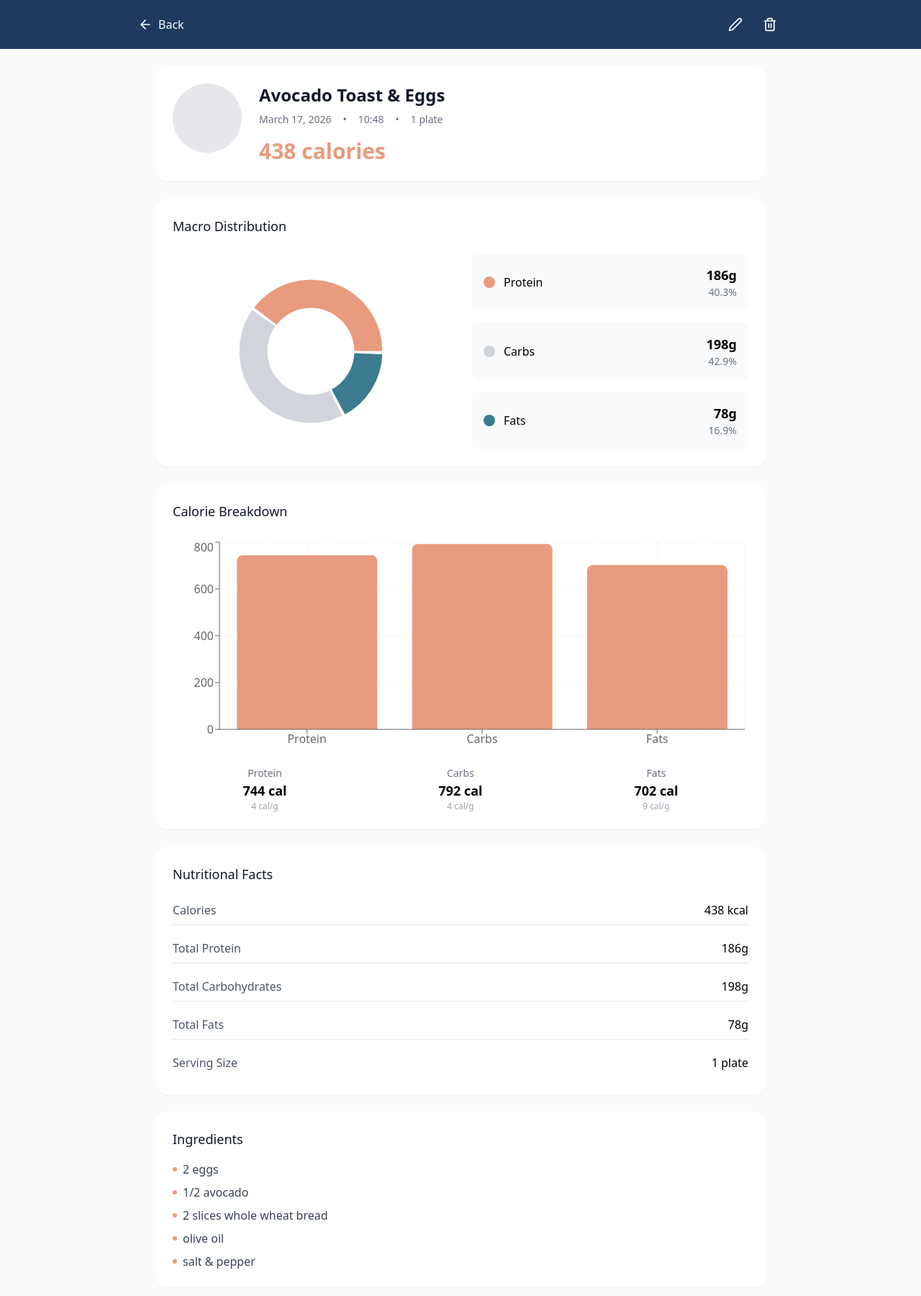
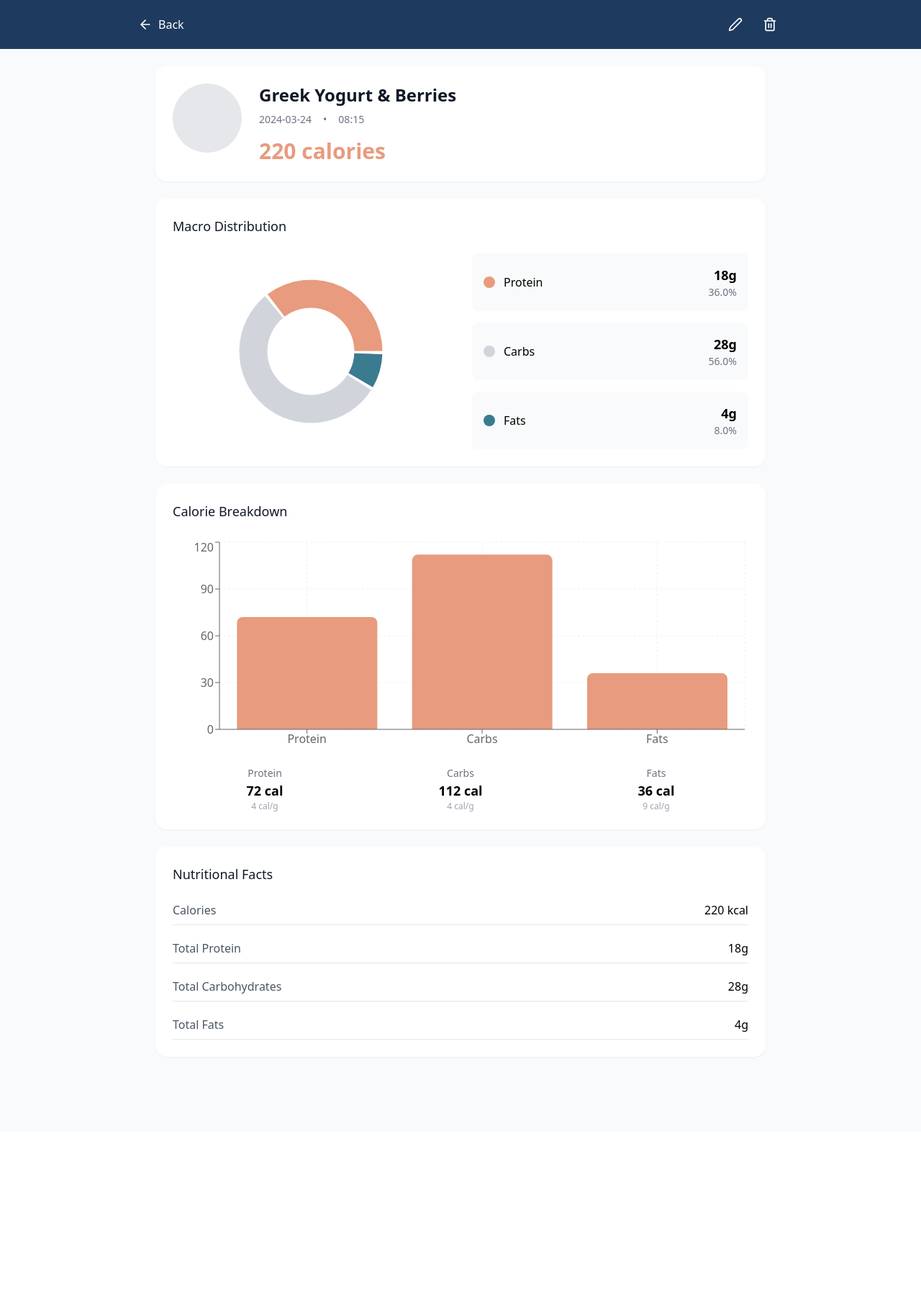
Before and after one commit to dariusp0p/balanced-frontend, a React (Vite) app: page /food/1 in a window 1280 px wide. Shown: the top 1800 px of the page at 72% size. After the commit the page ends 1572 px from the top, so only its background shows below. Built offline with nearby package versions, Linux system fonts and the light colour scheme.

Commit message:
feat: CRUD for food logs works

```diff
--- a/package.json
+++ b/package.json
@@ -24,7 +24,8 @@
     "react-dom": "^19.2.4",
     "react-router": "^7.13.2",
     "recharts": "^3.8.0",
-    "tailwind-merge": "^3.5.0"
+    "tailwind-merge": "^3.5.0",
+    "zod": "^4.3.6"
   },
   "devDependencies": {
     "@types/node": "^25.5.0",
--- a/src/components/food-detail-page.tsx
+++ b/src/components/food-detail-page.tsx
@@ -1,55 +1,39 @@
 import { useParams, useNavigate } from "react-router";
 import { ArrowLeft, Edit2, Trash2 } from "lucide-react";
-import { PieChart, Pie, Cell, ResponsiveContainer, BarChart, Bar, XAxis, YAxis, CartesianGrid, Tooltip } from "recharts";
-
-// Mock data - in a real app this would come from a database
-const foodData: Record<string, any> = {
-  "1": {
-    id: 1,
-    name: "Avocado Toast & Eggs",
-    time: "10:48",
-    date: "March 17, 2026",
-    calories: 438,
-    protein: 186,
-    carbs: 198,
-    fats: 78,
-    servingSize: "1 plate",
-    ingredients: ["2 eggs", "1/2 avocado", "2 slices whole wheat bread", "olive oil", "salt & pepper"],
-  },
-  "2": {
-    id: 2,
-    name: "Avocado Toast & Eggs",
-    time: "10:48",
-    date: "March 17, 2026",
-    calories: 438,
-    protein: 186,
-    carbs: 198,
-    fats: 78,
-    servingSize: "1 plate",
-    ingredients: ["2 eggs", "1/2 avocado", "2 slices whole wheat bread", "olive oil", "salt & pepper"],
-  },
-  "3": {
-    id: 3,
-    name: "Avocado Toast & Eggs",
-    time: "10:48",
-    date: "March 17, 2026",
-    calories: 438,
-    protein: 186,
-    carbs: 198,
-    fats: 78,
-    servingSize: "1 plate",
-    ingredients: ["2 eggs", "1/2 avocado", "2 slices whole wheat bread", "olive oil", "salt & pepper"],
-  },
-};
+import { useFoodLogs } from "../features/food/FoodLogContext";
+import {
+  PieChart,
+  Pie,
+  Cell,
+  ResponsiveContainer,
+  BarChart,
+  Bar,
+  XAxis,
+  YAxis,
+  CartesianGrid,
+  Tooltip,
+} from "recharts";
 
 export function FoodDetailPage() {
   const { id } = useParams();
   const navigate = useNavigate();
-  const food = foodData[id || "1"];
+  const { foodLogs, deleteFoodLog } = useFoodLogs();
+  const food = foodLogs.find((log) => log.id === Number(id));
 
   if (!food) {
     return <div>Food not found</div>;
   }
+
+  const handleDelete = () => {
+    if (window.confirm("Are you sure you want to delete this food log?")) {
+      deleteFoodLog(food.id);
+      navigate("/dashboard");
+    }
+  };
+
+  const handleEdit = () => {
+    navigate(`/log-food?edit=${food.id}`);
+  };
 
   // Calculate macro percentages and calories
   const totalMacroGrams = food.protein + food.carbs + food.fats;
@@ -87,10 +71,16 @@ export function FoodDetailPage() {
             <span>Back</span>
           </button>
           <div className="flex items-center gap-3">
-            <button className="p-2 hover:bg-white/10 rounded transition-colors">
+            <button
+              onClick={handleEdit}
+              className="p-2 hover:bg-white/10 rounded transition-colors"
+            >
               <Edit2 className="w-5 h-5" />
             </button>
-            <button className="p-2 hover:bg-white/10 rounded transition-colors">
+            <button
+              onClick={handleDelete}
+              className="p-2 hover:bg-white/10 rounded transition-colors"
+            >
               <Trash2 className="w-5 h-5" />
             </button>
           </div>
@@ -103,22 +93,26 @@ export function FoodDetailPage() {
           <div className="flex items-start gap-6">
             <div className="w-24 h-24 rounded-full bg-gray-200 flex-shrink-0" />
             <div className="flex-1">
-              <h1 className="text-2xl font-semibold text-gray-900 mb-2">{food.name}</h1>
+              <h1 className="text-2xl font-semibold text-gray-900 mb-2">
+                {food.name}
+              </h1>
               <div className="flex items-center gap-4 text-sm text-gray-500 mb-4">
                 <span>{food.date}</span>
                 <span>•</span>
                 <span>{food.time}</span>
-                <span>•</span>
-                <span>{food.servingSize}</span>
               </div>
-              <div className="text-3xl font-semibold text-[#E89B7E]">{food.calories} calories</div>
+              <div className="text-3xl font-semibold text-[#E89B7E]">
+                {food.calories} calories
+              </div>
             </div>
           </div>
         </div>
 
         {/* Macro Distribution Pie Chart */}
         <div className="bg-white rounded-2xl shadow-sm p-6">
-          <h2 className="text-lg font-medium text-gray-900 mb-6">Macro Distribution</h2>
+          <h2 className="text-lg font-medium text-gray-900 mb-6">
+            Macro Distribution
+          </h2>
           <div className="grid md:grid-cols-2 gap-8">
             <div className="flex items-center justify-center">
               <ResponsiveContainer width="100%" height={250}>
@@ -147,7 +141,9 @@ export function FoodDetailPage() {
                 </div>
                 <div className="text-right">
                   <div className="font-semibold text-lg">{food.protein}g</div>
-                  <div className="text-sm text-gray-500">{proteinPercentage}%</div>
+                  <div className="text-sm text-gray-500">
+                    {proteinPercentage}%
+                  </div>
                 </div>
               </div>
               <div className="flex items-center justify-between p-4 bg-gray-50 rounded-lg">
@@ -157,7 +153,9 @@ export function FoodDetailPage() {
                 </div>
                 <div className="text-right">
                   <div className="font-semibold text-lg">{food.carbs}g</div>
-                  <div className="text-sm text-gray-500">{carbsPercentage}%</div>
+                  <div className="text-sm text-gray-500">
+                    {carbsPercentage}%
+                  </div>
                 </div>
               </div>
               <div className="flex items-center justify-between p-4 bg-gray-50 rounded-lg">
@@ -176,7 +174,9 @@ export function FoodDetailPage() {
 
         {/* Calorie Breakdown Bar Chart */}
         <div className="bg-white rounded-2xl shadow-sm p-6">
-          <h2 className="text-lg font-medium text-gray-900 mb-6">Calorie Breakdown</h2>
+          <h2 className="text-lg font-medium text-gray-900 mb-6">
+            Calorie Breakdown
+          </h2>
           <ResponsiveContainer width="100%" height={300}>
             <BarChart data={barData}>
               <CartesianGrid strokeDasharray="3 3" stroke="#f0f0f0" />
@@ -207,7 +207,9 @@ export function FoodDetailPage() {
 
         {/* Nutritional Facts */}
         <div className="bg-white rounded-2xl shadow-sm p-6">
-          <h2 className="text-lg font-medium text-gray-900 mb-4">Nutritional Facts</h2>
+          <h2 className="text-lg font-medium text-gray-900 mb-4">
+            Nutritional Facts
+          </h2>
           <div className="space-y-3">
             <div className="flex justify-between py-2 border-b">
               <span className="text-gray-600">Calories</span>
@@ -225,24 +227,7 @@ export function FoodDetailPage() {
               <span className="text-gray-600">Total Fats</span>
               <span className="font-medium">{food.fats}g</span>
             </div>
-            <div className="flex justify-between py-2">
-              <span className="text-gray-600">Serving Size</span>
-              <span className="font-medium">{food.servingSize}</span>
-            </div>
           </div>
-        </div>
-
-        {/* Ingredients */}
-        <div className="bg-white rounded-2xl shadow-sm p-6">
-          <h2 className="text-lg font-medium text-gray-900 mb-4">Ingredients</h2>
-          <ul className="space-y-2">
-            {food.ingredients.map((ingredient: string, index: number) => (
-              <li key={index} className="flex items-center gap-2">
-                <div className="w-1.5 h-1.5 rounded-full bg-[#E89B7E]" />
-                <span className="text-gray-700">{ingredient}</span>
-              </li>
-            ))}
-          </ul>
         </div>
       </main>
     </div>
--- a/src/features/dashboard/DashboardPage.tsx
+++ b/src/features/dashboard/DashboardPage.tsx
@@ -11,7 +11,6 @@ import { useFoodLogs } from "../../features/food/FoodLogContext";
 
 export function DashboardPage() {
   const navigate = useNavigate();
-  const [showAddModal, setShowAddModal] = useState(false);
 
   const streakDays = 12; // Mock streak data
 
@@ -47,7 +46,7 @@ export function DashboardPage() {
             </div>
           </div>
         </div>
-        <div className="bg-white rounded-2xl shadow-sm p-6 md:p-8">
+        <div className="p-6 md:p-8">
           <FoodLogs
             foodLogs={foodLogs}
             onAdd={() => navigate("/log-food?mode=manual")}
--- a/src/features/dashboard/components/FoodLogItem.tsx
+++ b/src/features/dashboard/components/FoodLogItem.tsx
@@ -1,4 +1,5 @@
 import { Link } from "react-router";
+import { Trash2 } from "lucide-react";
 
 interface FoodLogItemProps {
   id: number;
@@ -8,6 +9,7 @@ interface FoodLogItemProps {
   protein: number;
   carbs: number;
   fats: number;
+  onDelete: (id: number) => void;
 }
 
 export function FoodLogItem({
@@ -18,7 +20,15 @@ export function FoodLogItem({
   protein,
   carbs,
   fats,
+  onDelete,
 }: FoodLogItemProps) {
+  const handleDelete = (e: React.MouseEvent) => {
+    e.preventDefault(); // Prevent navigation
+    if (window.confirm("Are you sure you want to delete this food log?")) {
+      onDelete(id);
+    }
+  };
+
   return (
     <Link to={`/food/${id}`}>
       <div className="bg-white rounded-lg p-4 flex items-center gap-4 shadow-sm hover:shadow-md transition-shadow cursor-pointer">
@@ -27,16 +37,13 @@ export function FoodLogItem({
 
         {/* Content */}
         <div className="flex-1">
-          <div className="flex items-start justify-between mb-2">
-            <div>
-              <h3 className="font-medium text-gray-900">{name}</h3>
-              <p className="text-sm text-gray-500">{time}</p>
-            </div>
-            <div className="text-orange font-medium">{calories} cals</div>
+          <div className="flex items-center gap-2 mb-2">
+            <h3 className="font-medium text-gray-900">{name}</h3>
+            <span className="text-orange font-medium">{calories} cals</span>
           </div>
-
+          <p className="text-sm text-gray-500">{time}</p>
           {/* Macros */}
-          <div className="flex gap-4 text-xs">
+          <div className="flex gap-4 text-xs mt-2">
             <div>
               <span className="font-medium text-gray-900">{protein}g</span>
               <span className="text-gray-400 ml-1">protein</span>
@@ -51,6 +58,13 @@ export function FoodLogItem({
             </div>
           </div>
         </div>
+        <button
+          onClick={handleDelete}
+          className="ml-2 p-2 rounded hover:bg-red-100 group"
+          title="Delete"
+        >
+          <Trash2 className="text-gray-400 group-hover:text-red-600 transition-colors" />
+        </button>
       </div>
     </Link>
   );
--- a/src/features/dashboard/components/FoodLogs.tsx
+++ b/src/features/dashboard/components/FoodLogs.tsx
@@ -1,4 +1,5 @@
 import { FoodLogItem } from "./FoodLogItem";
+import { useFoodLogs } from "../../food/FoodLogContext";
 
 interface FoodLogsProps {
   foodLogs: Array<{
@@ -14,6 +15,8 @@ interface FoodLogsProps {
 }
 
 export function FoodLogs({ foodLogs, onAdd }: FoodLogsProps) {
+  const { deleteFoodLog } = useFoodLogs();
+
   return (
     <div>
       <div className="flex items-center justify-between mb-6 md:mb-4 px-0 md:px-0">
@@ -24,9 +27,9 @@ export function FoodLogs({ foodLogs, onAdd }: FoodLogsProps) {
           add +
         </button>
       </div>
-      <div className="space-y-4 md:space-y-3">
+      <div className="space-y-4 md:space-y-3 display: flex flex-col gap-2">
         {foodLogs.map((log) => (
-          <FoodLogItem key={log.id} {...log} />
+          <FoodLogItem key={log.id} {...log} onDelete={deleteFoodLog} />
         ))}
       </div>
     </div>
--- a/src/features/food/LogFoodPage.tsx
+++ b/src/features/food/AddFoodLogPage.tsx
@@ -1,11 +1,21 @@
-import { useNavigate } from "react-router";
-import { useState } from "react";
+import { useNavigate, useLocation } from "react-router";
+import { useEffect, useState } from "react";
 import { format } from "date-fns";
 
 import { useFoodLogs } from "./FoodLogContext";
+import { foodLogSchema } from "./foodLogValidation";
 
 export function LogFoodPage() {
   const navigate = useNavigate();
+  const location = useLocation();
+  const params = new URLSearchParams(location.search);
+  const editId = params.get("edit");
+  const { foodLogs, addFoodLog, updateFoodLog } = useFoodLogs();
+  const foodToEdit = editId
+    ? foodLogs.find((log) => log.id === Number(editId))
+    : null;
+
+  const [error, setError] = useState<string | null>(null);
   const [form, setForm] = useState({
     name: "",
     date: format(new Date(), "yyyy-MM-dd"),
@@ -16,15 +26,28 @@ export function LogFoodPage() {
     fats: "",
   });
 
+  // Pre-populate form if editing
+  useEffect(() => {
+    if (foodToEdit) {
+      setForm({
+        name: foodToEdit.name,
+        date: foodToEdit.date,
+        time: foodToEdit.time,
+        calories: String(foodToEdit.calories),
+        protein: String(foodToEdit.protein),
+        carbs: String(foodToEdit.carbs),
+        fats: String(foodToEdit.fats),
+      });
+    }
+  }, [foodToEdit]);
+
   const handleChange = (e: React.ChangeEvent<HTMLInputElement>) => {
     setForm({ ...form, [e.target.name]: e.target.value });
   };
 
-  const { addFoodLog } = useFoodLogs();
-
   const handleSubmit = (e: React.FormEvent) => {
     e.preventDefault();
-    addFoodLog({
+    const parsed = foodLogSchema.safeParse({
       name: form.name,
       date: form.date,
       time: form.time,
@@ -33,6 +56,15 @@ export function LogFoodPage() {
       carbs: Number(form.carbs),
       fats: Number(form.fats),
     });
+    if (!parsed.success) {
+      setError(parsed.error.issues.map((issue) => issue.message).join(", "));
+      return;
+    }
+    if (foodToEdit) {
+      updateFoodLog(foodToEdit.id, parsed.data);
+    } else {
+      addFoodLog(parsed.data);
+    }
     navigate("/dashboard");
   };
 
@@ -118,6 +150,11 @@ export function LogFoodPage() {
               onChange={handleChange}
               required
             />
+            {error && (
+              <div className="mb-2 text-red-500 text-sm font-medium">
+                {error}
+              </div>
+            )}
             <button
               type="submit"
               className="w-full bg-orange text-white py-2 rounded font-semibold"
--- a/src/features/food/FoodLogContext.tsx
+++ b/src/features/food/FoodLogContext.tsx
@@ -14,6 +14,8 @@ export type FoodLog = {
 type FoodLogContextType = {
   foodLogs: FoodLog[];
   addFoodLog: (log: Omit<FoodLog, "id">) => void;
+  updateFoodLog: (id: number, updated: Omit<FoodLog, "id">) => void;
+  deleteFoodLog: (id: number) => void;
 };
 
 const FoodLogContext = createContext<FoodLogContextType | undefined>(undefined);
@@ -75,8 +77,20 @@ export function FoodLogProvider({ children }: { children: ReactNode }) {
     ]);
   };
 
+  const updateFoodLog = (id: number, updated: Omit<FoodLog, "id">) => {
+    setFoodLogs((prev) =>
+      prev.map((log) => (log.id === id ? { ...log, ...updated } : log)),
+    );
+  };
+
+  const deleteFoodLog = (id: number) => {
+    setFoodLogs((prev) => prev.filter((log) => log.id !== id));
+  };
+
   return (
-    <FoodLogContext.Provider value={{ foodLogs, addFoodLog }}>
+    <FoodLogContext.Provider
+      value={{ foodLogs, addFoodLog, deleteFoodLog, updateFoodLog }}
+    >
       {children}
     </FoodLogContext.Provider>
   );
--- /dev/null
+++ b/src/features/food/foodLogValidation.ts
@@ -0,0 +1,11 @@
+import { z } from "zod";
+
+export const foodLogSchema = z.object({
+  name: z.string().min(1, "Name is required"),
+  time: z.string().regex(/^\d{2}:\d{2}$/, "Time must be HH:MM"),
+  date: z.string().regex(/^\d{4}-\d{2}-\d{2}$/, "Date must be YYYY-MM-DD"),
+  calories: z.number().min(0),
+  protein: z.number().min(0),
+  carbs: z.number().min(0),
+  fats: z.number().min(0),
+});
--- a/src/routes.tsx
+++ b/src/routes.tsx
@@ -2,7 +2,7 @@ import { createBrowserRouter } from "react-router";
 import { LoginPage } from "./features/auth/login-page";
 import { SignupPage } from "./features/auth/signup-page";
 import { DashboardPage } from "./features/dashboard/DashboardPage";
-import { LogFoodPage } from "./features/food/LogFoodPage";
+import { LogFoodPage } from "./features/food/AddFoodLogPage";
 import { FoodDetailPage } from "./components/food-detail-page";
 import { CameraCapture } from "./components/camera-capture";
 
```
Also changed, not shown: src/features/food/foodApi.ts (added, +14 -0 lines).
